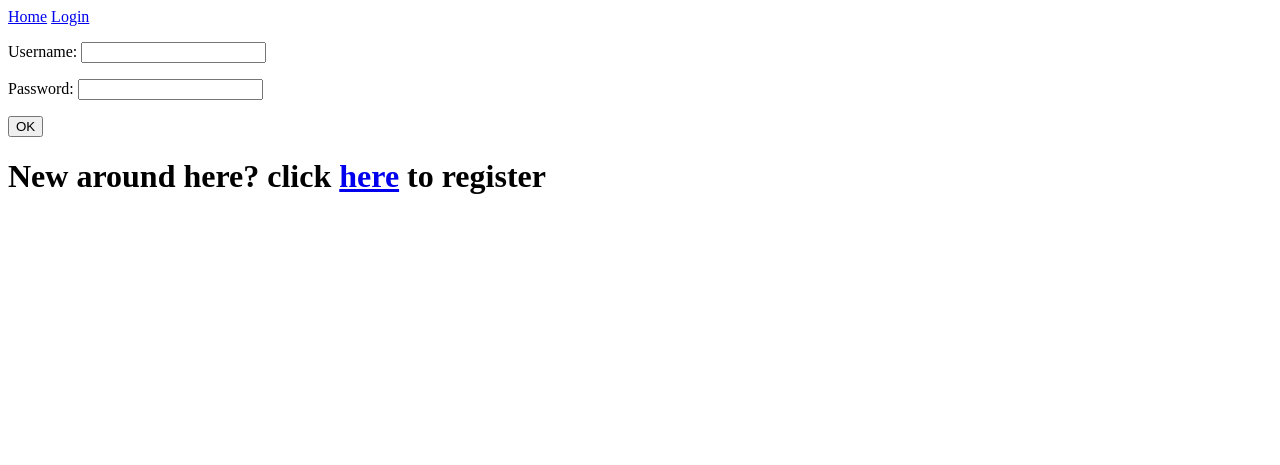
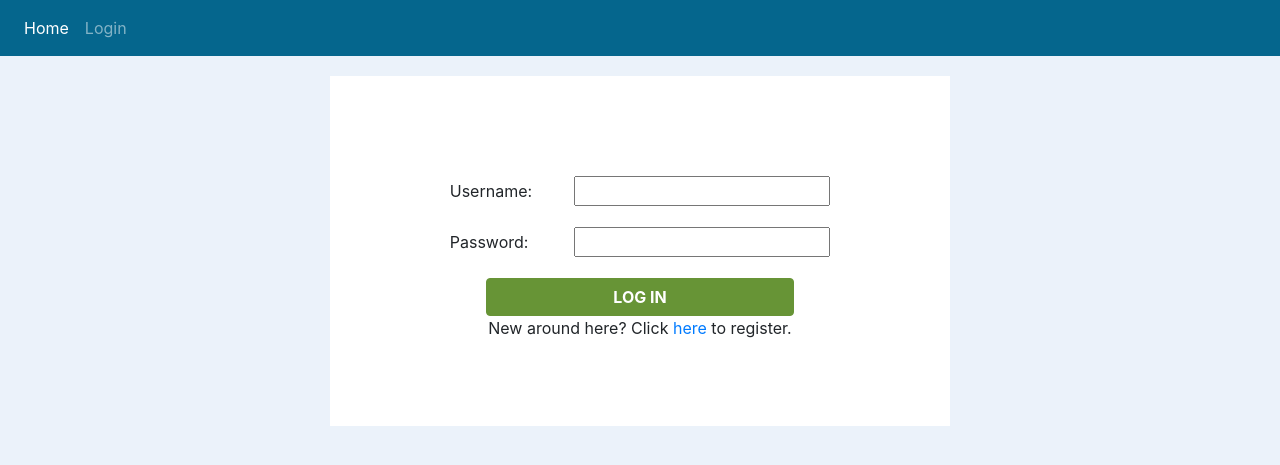
Before and after one commit to CerberPup/Pyczat, a Django app: page /login in a window 1280 px wide. Shown: the top 465 px of the page. Run offline with Django 3.2, Linux system fonts and the light colour scheme.

Commit message:
Styles added part 1

```diff
--- a/Pyczat/settings.py
+++ b/Pyczat/settings.py
@@ -9,7 +9,7 @@ https://docs.djangoproject.com/en/3.1/topics/settings/
 For the full list of settings and their values, see
 https://docs.djangoproject.com/en/3.1/ref/settings/
 """
-
+import os
 from pathlib import Path
 
 # Build paths inside the project like this: BASE_DIR / 'subdir'.
@@ -121,4 +121,8 @@ USE_TZ = True
 
 STATIC_URL = '/static/'
 
+STATIC_ROOT = os.path.join(BASE_DIR, 'staticfiles')
+STATICFILES_DIRS = (
+    os.path.join(BASE_DIR, 'static'),
+)
 SECURE_SSL_REDIRECT = False
--- /dev/null
+++ b/static/stylesheets/styles.css
@@ -0,0 +1,92 @@
+.background-basic {
+    background-color: #EBF2FA;
+}
+
+.pyczat-nav-color {
+    background-color: #05668D;
+}
+
+.main-container {
+    margin: 20px;
+}
+
+.login-container {
+    margin: auto;
+    width: 50%;
+    background-color: #fff;
+    height: 350px;
+    padding: 100px;
+}
+
+.signup-container {
+    margin: auto;
+    width: 50%;
+    background-color: #fff;
+    height: 500px;
+    padding: 40px;
+}
+
+.login-items, .signup-items {
+    display: flex;
+    flex-direction: column;
+    align-items: center;
+}
+
+.register-text {
+    display: flex;
+    justify-content: center;
+}
+
+.login-items p label {
+    width: 120px;
+}
+
+.signup-items p label {
+    width: 170px;
+}
+
+.signup-items p {
+    width: 500px;
+}
+
+.btn-login {
+    background-color: #679436 !important;
+    border-color: #679436 !important;
+    width: 308px;
+}
+
+.signup-items p span {
+    display: block;
+    font-size: small;
+    color: #679436;
+}
+
+.signup-container h1 {
+    margin-bottom: 30px;
+}
+
+.signup-items ul {
+    list-style: none;
+    font-size: small;
+    color: #679436;
+}
+
+.calendar table {
+    display: flex;
+    justify-content: center;
+}
+
+.calendar table th,
+.calendar table td {
+    border: 1px solid black;
+    width: 250px;
+}
+
+.calendar-meet a {
+    background-color: #679436 !important;
+    border-color: #679436 !important;
+    display: flex;
+    align-items: center;
+    width: 100px;
+    justify-content: space-around;
+}
--- a/templates/authentication/login.html
+++ b/templates/authentication/login.html
@@ -1,9 +1,13 @@
 {% extends "base.html" %}
 {% block content %}
-<form action="login" method="post">
+<form action="login" method="post" class="login-container">
 {% csrf_token %}
-{{ form.as_p}}
-<input type="submit" value="OK">
+    <div class="login-items">
+        {{ form.as_p}}
+        <button type="submit" class="btn btn-primary btn-login"><strong>LOG IN</strong></button>
+    </div>
+    <div class="register-text">
+        <span> New around here? Click <a href='signup'>here</a> to register.</span>
+    </div>
 </form>
-<h1> New around here? click <a href='signup'>here</a> to register</h1>
 {% endblock %}
--- a/templates/base.html
+++ b/templates/base.html
@@ -2,16 +2,39 @@
 <html lang="en">
 <head>
 <title>Pyczat - {% block title %}{% endblock %}</title>
+
+{% load static %}
+<link rel="stylesheet" type="text/css" href="{% static 'stylesheets/styles.css' %}">
+<link rel="stylesheet" href="https://cdn.jsdelivr.net/npm/bootstrap@4.5.3/dist/css/bootstrap.min.css" integrity="sha384-TX8t27EcRE3e/ihU7zmQxVncDAy5uIKz4rEkgIXeMed4M0jlfIDPvg6uqKI2xXr2" crossorigin="anonymous">
+<script src="https://code.jquery.com/jquery-3.5.1.slim.min.js" integrity="sha384-DfXdz2htPH0lsSSs5nCTpuj/zy4C+OGpamoFVy38MVBnE+IbbVYUew+OrCXaRkfj" crossorigin="anonymous"></script>
+<script src="https://cdn.jsdelivr.net/npm/bootstrap@4.5.3/dist/js/bootstrap.bundle.min.js" integrity="sha384-ho+j7jyWK8fNQe+A12Hb8AhRq26LrZ/JpcUGGOn+Y7RsweNrtN/tE3MoK7ZeZDyx" crossorigin="anonymous"></script>
 </head>
 
-<body>
-    <a href="/">Home</a>
-    {% if user.is_authenticated %}
-    <a href="/logout">Logout</a>
-    <a href="/calendar">My Calendar</a>
-    {% else %}
-    <a href="/login">Login</a>
-    {% endif %}
-    {% block content %}{% endblock %}
+<body class="background-basic">
+    <nav class="navbar navbar-expand-lg navbar-dark pyczat-nav-color">
+      <div class="collapse navbar-collapse" id="navbarNav">
+        <ul class="navbar-nav">
+          <li class="nav-item active">
+            <a class="nav-link" href="/">Home</a>
+          </li>
+            {% if user.is_authenticated %}
+          <li class="nav-item">
+            <a class="nav-link" href="/calendar">My Calendar</a>
+          </li>
+          <li class="nav-item">
+            <a class="nav-link" href="/logout">Logout</a>
+          </li>
+            {% else %}
+          <li class="nav-item">
+            <a class="nav-link" href="/login">Login</a>
+          </li>
+            {% endif %}
+        </ul>
+      </div>
+    </nav>
+
+    <div class="main-container">
+        {% block content %}{% endblock %}
+    </div>
 </body>
 </html>
```
Also changed, not shown: templates/authentication/signup.html (+9 -6 lines), templates/user_panel/calendar.html (+56 -12 lines), templates/user_panel/meet.html (+13 -15 lines).
